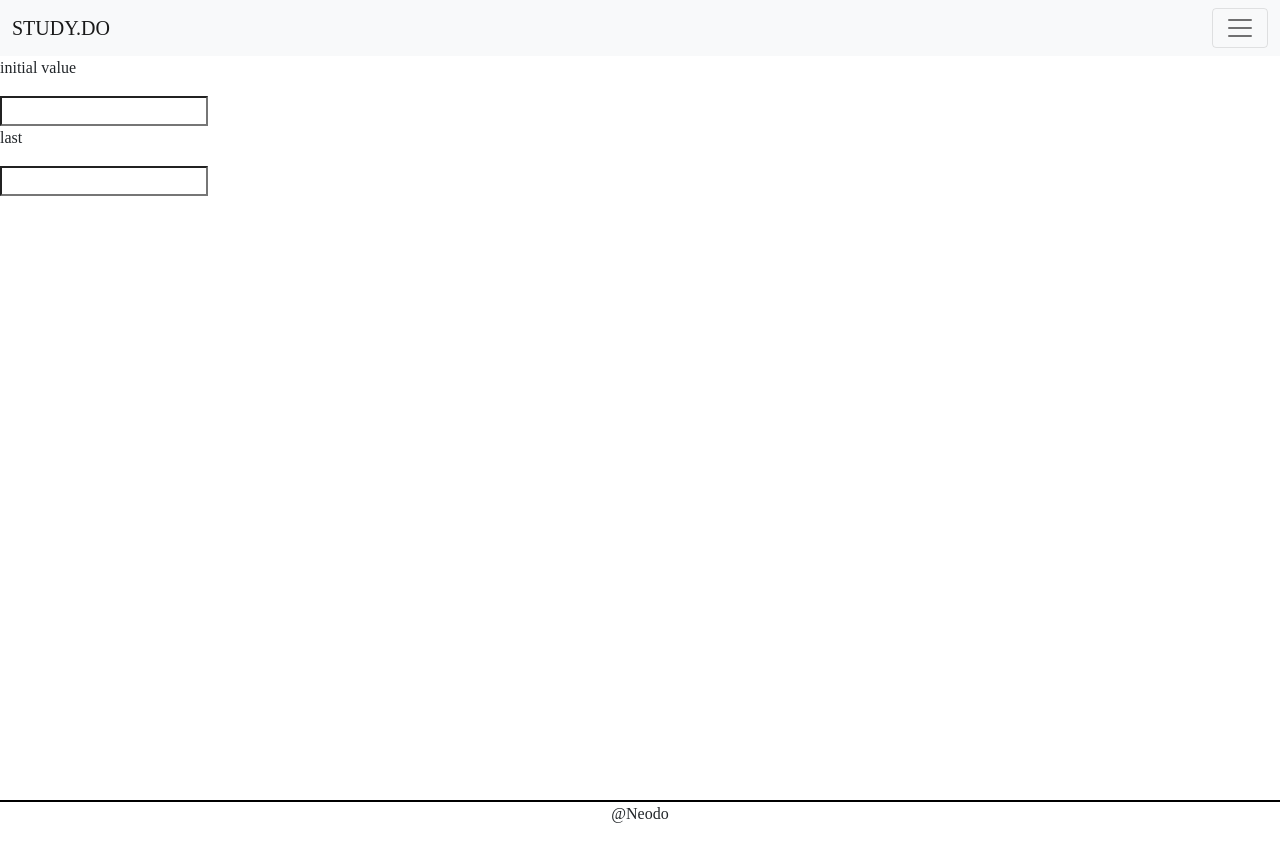
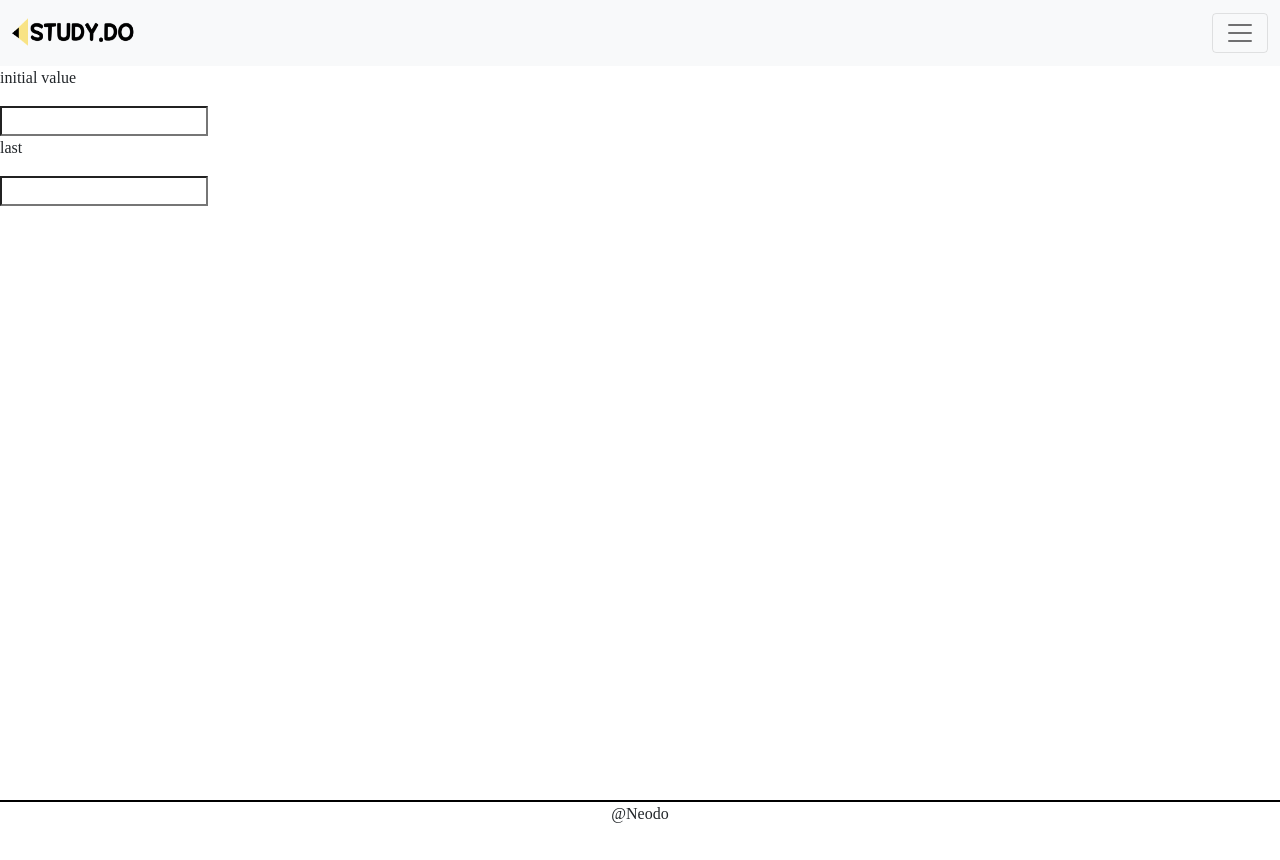
Before and after one commit to CSE-Final-Project/Front, a React (Create React App) app: page /postlist in a window 1280 px wide. Built offline with nearby package versions, Linux system fonts and the light colour scheme; a web font is replaced by a local one.

Commit message:
[5월 12일] 로고 추가

```diff
--- a/src/components/common/Header.js
+++ b/src/components/common/Header.js
@@ -3,13 +3,16 @@ import Button from './Button';
 import font from '../../css/font.css'
 import { Nav, Navbar,Container,Offcanvas,NavDropdown,Form,FormControl } from 'react-bootstrap';
 import '../../App.css'
+import styled from 'styled-components';
 
 const Header2 = ({user, onLogout}) => {
     return (
         <div>
             <Navbar bg="light" expand={false}>
                 <Container fluid>
-                    <Navbar.Brand href="/" ><div >STUDY.DO</div></Navbar.Brand>
+                    <Navbar.Brand href="/" ><div >
+                    <img src="img/studydo.png" width="130px" height="40px"/>
+                        </div></Navbar.Brand>
                     <Navbar.Toggle aria-controls="offcanvasNavbar" />
                     <Navbar.Offcanvas
                     id="offcanvasNavbar"
```
Also changed, not shown: public/img/studydo.png (added).
